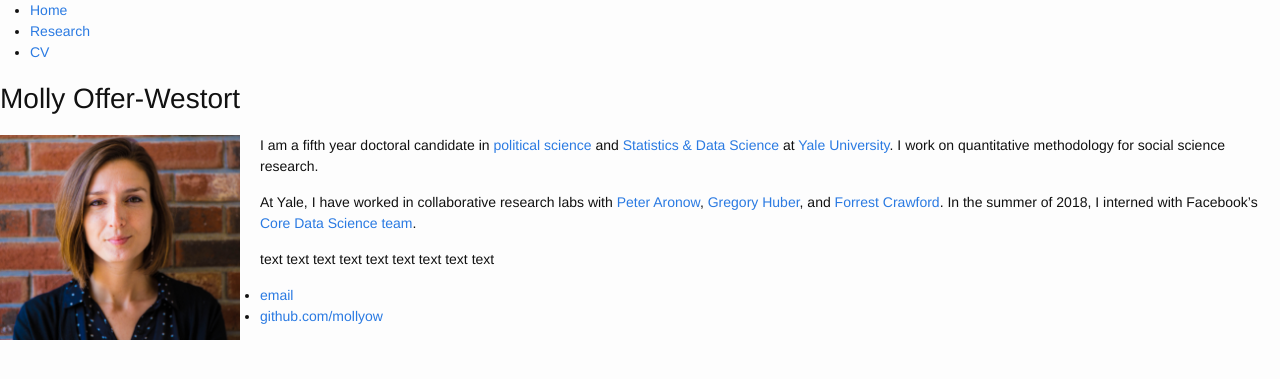
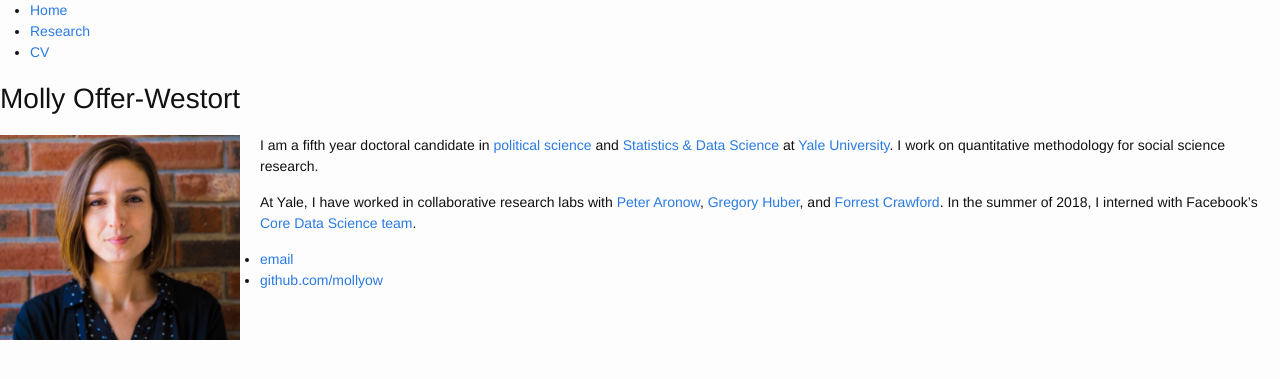
Before and after one commit to mollyow/mollyow.github.io, a Jekyll site: the page built from index.markdown, in a window 1280 px wide. Shown: the top 379 px of the page. Built offline with Jekyll 4.4.1, drawn with Linux system fonts in a browser that asks for light colours.

Commit message:
update sidebar

```diff
--- a/_layouts/sidebar.html
+++ b/_layouts/sidebar.html
@@ -10,6 +10,7 @@
 		<!-- Side navigation -->
         <div class="sidenav">
 
+        <img style="float: left; width: 240px; margin: 0 20px 10px 0" src="/assets/molly_brick.jpg" alt="pic" />
 
         <p><strong>Address:</strong><br />
         Political Science Department<br />
--- a/index.markdown
+++ b/index.markdown
@@ -9,7 +9,3 @@
 I work on quantitative methodology for social science research.
 
 At Yale, I have worked in collaborative research labs with [Peter Aronow](http://aronow.research.yale.edu/), [Gregory Huber](http://huber.research.yale.edu/gspd.html), and [Forrest Crawford](http://www.crawfordlab.io/people/). In the summer of 2018, I interned with Facebook's [Core Data Science team](https://research.fb.com/category/data-science/).
-
-text text text
-text text text
-text text text
```
Lines whose indentation alone changed are shown as unchanged.
